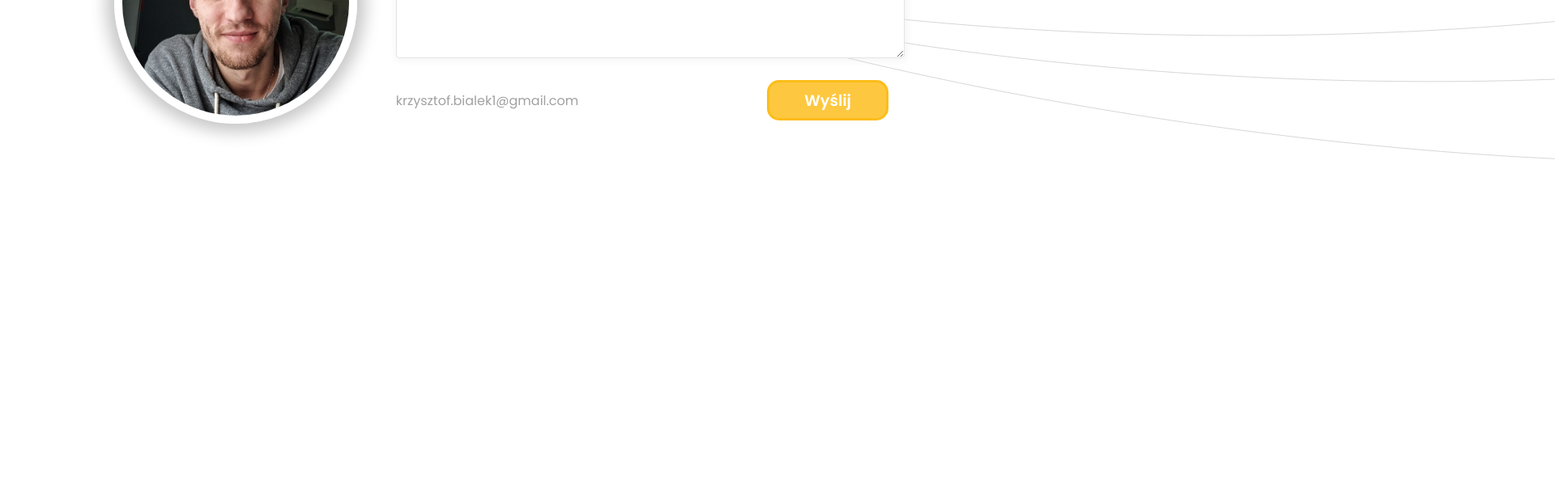
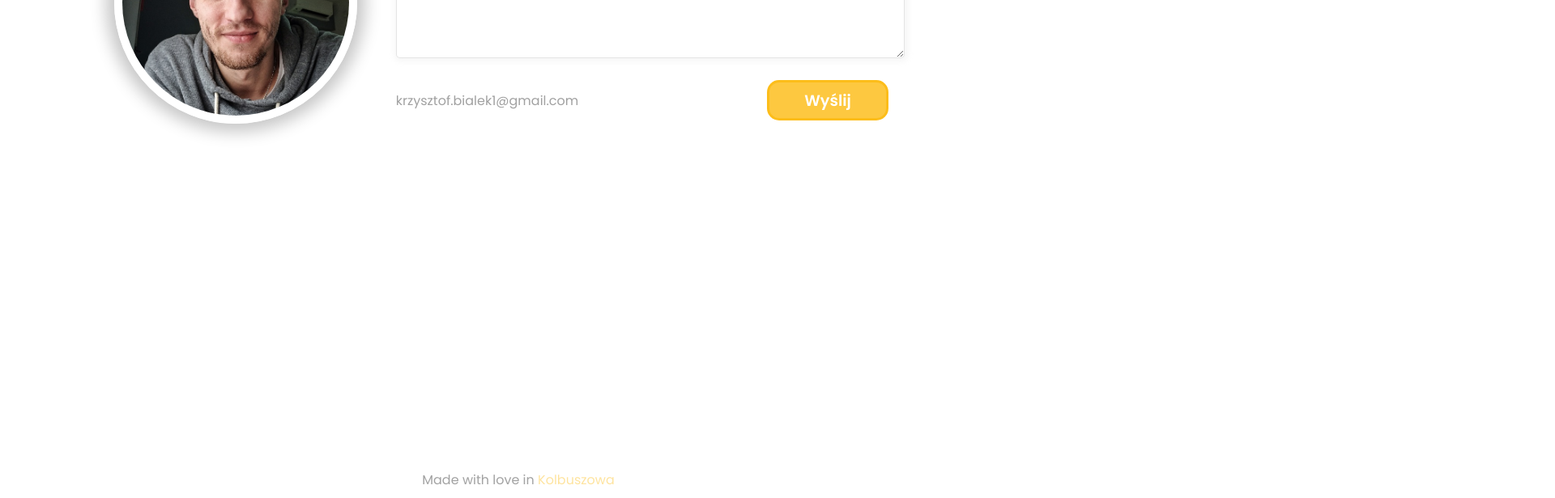
Before and after one commit to bialek-k/Portfolio-website, a Next.js app: page /contact in a window 1280 px wide. Shown: the part 449-1065 px from the top of the page at 81% size, 1920 px wide, since content can reach past the window. Before the commit the page ends 1020 px from the top, so only its background shows below. Built offline with nearby package versions, Linux system fonts and the light colour scheme.

Commit message:
dark-done

```diff
--- /dev/null
+++ b/components/Footer.js
@@ -0,0 +1,14 @@
+import React from "react";
+import styles from "./Footer.module.scss";
+
+const Footer = () => {
+  return (
+    <div className={styles.container}>
+      <p>
+        Made with love in <span>Kolbuszowa</span>
+      </p>
+    </div>
+  );
+};
+
+export default Footer;
--- /dev/null
+++ b/components/Footer.module.scss
@@ -0,0 +1,14 @@
+.container {
+  display: flex;
+  justify-content: center;
+  align-items: center;
+  padding: 10px;
+
+  p {
+    color: var(--color-primary-text);
+    opacity: 0.5;
+    span {
+      color: rgba(253, 187, 17, 0.8);
+    }
+  }
+}
--- a/components/Layout.js
+++ b/components/Layout.js
@@ -1,8 +1,7 @@
 import Header from "./Header";
 import styles from "./Layout.module.css";
-import Image from "next/image";
 
-import background_1 from "../assets/background_1.svg";
+import Footer from "./Footer";
 
 const Layout = ({ children }) => {
   return (
@@ -10,6 +9,7 @@ const Layout = ({ children }) => {
       <div className={styles.container}>
         <Header />
         <main className={styles.main}>{children}</main>
+        <Footer />
       </div>
     </div>
   );
--- a/components/Layout.module.css
+++ b/components/Layout.module.css
@@ -5,13 +5,6 @@
   align-items: center;
   background: var(--color-primary-background);
   color: var(--color-primary-text);
-}
-
-.wrapper::before {
-  content: url("../assets//Background_1.svg");
-  position: absolute;
-  top: 0;
-  width: 100vw;
 }
 
 .container {
--- a/components/ProjectsList.module.scss
+++ b/components/ProjectsList.module.scss
@@ -1,5 +1,5 @@
 .projects {
-  padding-top: 200px;
+  padding-top: 30px;
 
   h1 {
     font-size: 3.8rem;
--- a/pages/index.js
+++ b/pages/index.js
@@ -2,6 +2,9 @@ import Hero from "../components/Hero";
 import ProjectsList from "../components/ProjectsList";
 
 import { request } from "../lib/datocms";
+
+import Image from "next/image";
+import sep1 from "../assets/Background_1.svg";
 
 const HOMEPAGE_QUERY = `
 query MyQuery {
@@ -36,6 +39,7 @@ export default function Home(props) {
   return (
     <>
       <Hero />
+      <Image src={sep1} />
       <ProjectsList datodata={props} />
     </>
   );
```
